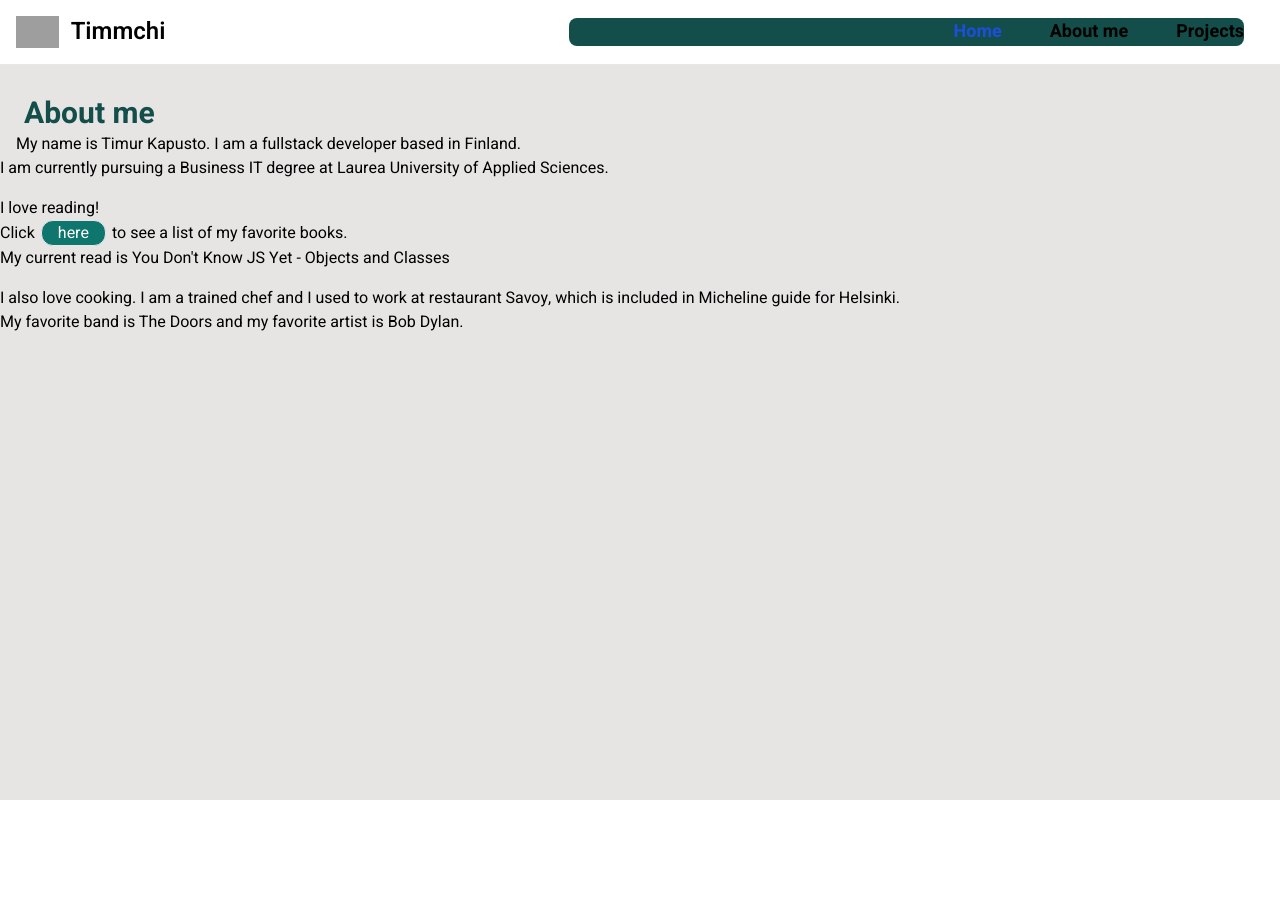
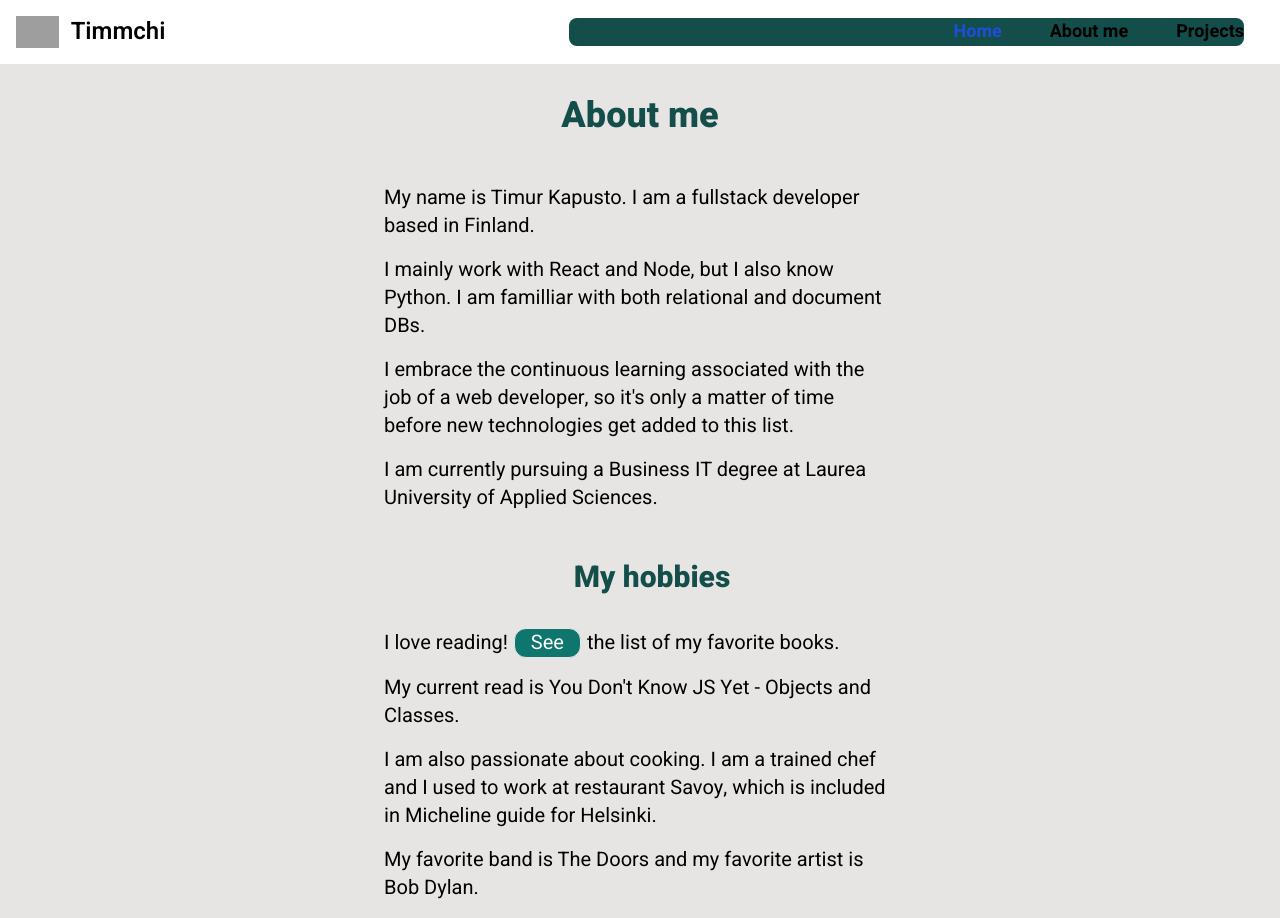
Before and after one commit to timmchi/timmchi.github.io, a React (Vite) app: page /about in a window 1280 px wide. Before the commit the page ends 800 px from the top, so only its background shows below. Built offline with nearby package versions, Linux system fonts and the light colour scheme; grey boxes are pictures that could not be loaded.

Commit message:
about section

```diff
--- a/index.html
+++ b/index.html
@@ -6,7 +6,7 @@
     <meta name="viewport" content="width=device-width, initial-scale=1.0" />
     <title>Timur's Portfolio</title>
   </head>
-  <body>
+  <body class="bg-stone-200 font-heebo">
     <div id="root"></div>
     <script type="module" src="/src/main.jsx"></script>
   </body>
--- a/src/App.jsx
+++ b/src/App.jsx
@@ -8,7 +8,7 @@ import { Routes, Route } from 'react-router-dom'
 function App() {
 
   return (
-    <div className='bg-stone-200 font-heebo'>
+    <div>
       <Routes>
         <Route path="/projects/:projectId" element={<ProjectPage />} />
         <Route path="/about" element={<About />} />
--- a/src/components/About.jsx
+++ b/src/components/About.jsx
@@ -5,23 +5,34 @@ const About = () => {
     const [isBookListHidden, setIsBookListHidden] = useState(true);
 
     return (
-        <div className='bg-stone-200 font-heebo h-screen w-screen pt-24'>
-            <h1 className="font-bold text-teal-900 text-3xl pl-6">About me</h1>
-            <p className="pl-4">My name is Timur Kapusto. I am a fullstack developer based in Finland.</p>
-            <p>I am currently pursuing a Business IT degree at Laurea University of Applied Sciences.</p>
-            <div className="py-4">
-                <p>I love reading!</p>
-                Click<button className="border bg-teal-700 hover:bg-teal-900 text-white rounded-xl px-4 mx-1.5" onClick={() => setIsBookListHidden(!isBookListHidden)}>here</button>to see a list of my favorite books.
+        <div className='pt-12'>
+            <div className="flex flex-col justify-center items-center">
+                <div className="text-xl">
+                    <h1 className="font-extrabold text-teal-900 text-4xl text-center px-6 py-12">About me</h1>
+                    <p className="w-auto max-w-lg mb-4">My name is Timur Kapusto. I am a fullstack developer based in Finland.</p>
+                    <p className="w-auto max-w-lg mb-4">I mainly work with React and Node, but I also know Python. I am familliar with both relational and document DBs.</p>
+                    <p className="w-auto max-w-lg mb-4">I embrace the continuous learning associated with the job of a web developer,
+                        so it's only a matter of time before new technologies get added to this list.</p>
+                    <p className="w-auto max-w-lg mb-4">I am currently pursuing a Business IT degree at Laurea University of Applied Sciences.</p>
+                </div>
+                <div className="text-xl">
+                    <div>
+                        <h2 className="font-extrabold text-center text-teal-900 text-3xl pl-6 py-8">My hobbies</h2>
+                        <p className="w-auto max-w-lg mb-4">I love reading!
+                        <button className="border bg-teal-700 hover:bg-teal-900 text-white rounded-xl px-4 mx-1.5" onClick={() => setIsBookListHidden(!isBookListHidden)}>See</button>the list of my favorite books.
+                        </p>
                         <ul className={`${isBookListHidden ? 'hidden' : 'flex'} gap-4`}>
                             {books.map(book => <li key={book.id}>{book.title}</li>)}
                         </ul>
-                <p>My current read is You Don't Know JS Yet - Objects and Classes</p>
+                        <p className="w-auto max-w-lg mb-4">My current read is You Don't Know JS Yet - Objects and Classes.</p>
                     </div>
                     <div>
-                <p>I also love cooking. I am a trained chef and I used to work at restaurant Savoy, which is included in Micheline guide for Helsinki.</p>
+                        <p className="w-auto max-w-lg mb-4">I am also passionate about cooking. I am a trained chef and I used to work at restaurant Savoy, which is included in Micheline guide for Helsinki.</p>
                     </div>
                     <div>
-                <p>My favorite band is The Doors and my favorite artist is Bob Dylan.</p>
+                        <p className="w-auto max-w-lg mb-4">My favorite band is The Doors and my favorite artist is Bob Dylan.</p>
+                    </div>
+                </div>
             </div>
         </div>
     )
--- a/src/components/Navbar.jsx
+++ b/src/components/Navbar.jsx
@@ -10,7 +10,7 @@ const NavBar = () => {
     return (
     <nav className="bg-white dark:bg-teal-900 fixed w-full z-20 top-0 start-0 border-b border-gray-200 dark:border-gray-600">
         <div className="max-w-screen-xl flex flex-wrap items-center justify-between mx-auto p-4">
-            <Link to="/" className="flex items-center space-x-3 rtl:space-x-reverse">
+            <Link to="/" onClick={() => setActivePage('Home')} className="flex items-center space-x-3 rtl:space-x-reverse">
                 <img src="https://avatars.githubusercontent.com/u/121810686?v=4" className="h-8" alt="Timmchi avatar" />
                 <span className="self-center text-2xl font-semibold whitespace-nowrap dark:text-white">Timmchi</span>
             </Link>
```
Lines whose indentation alone changed are shown as unchanged.
